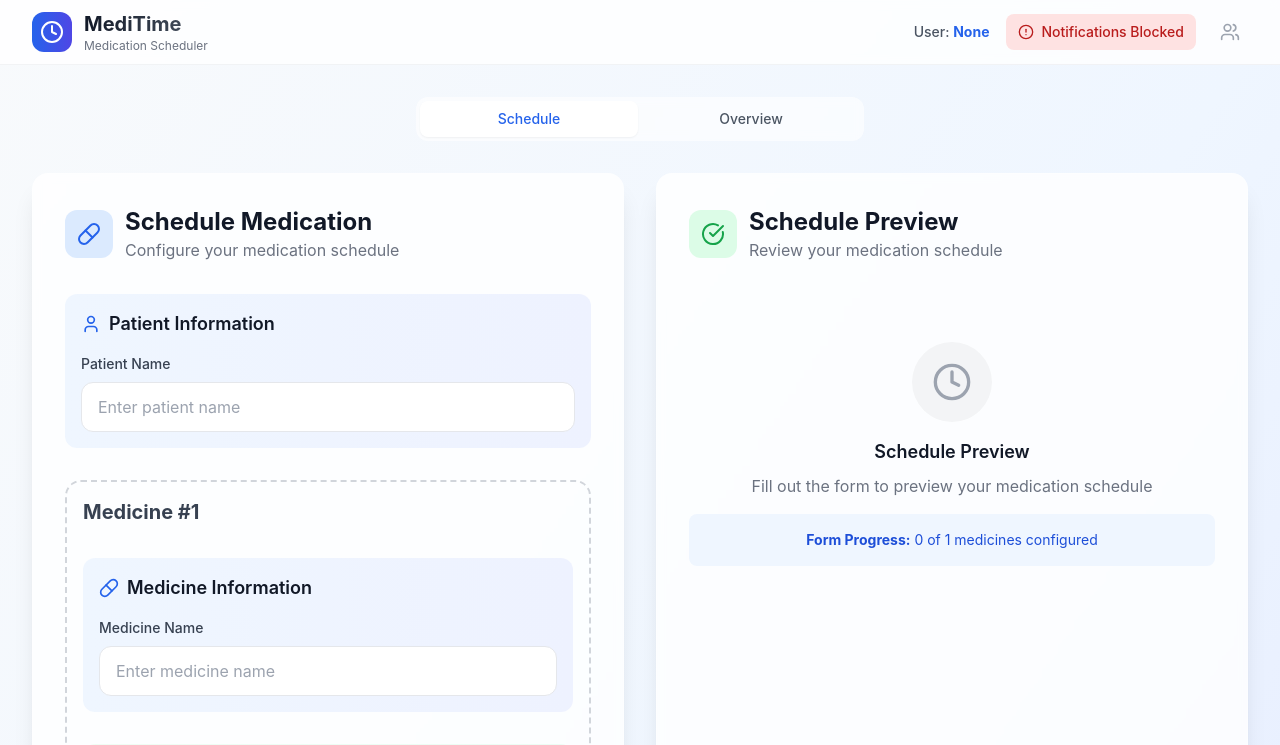
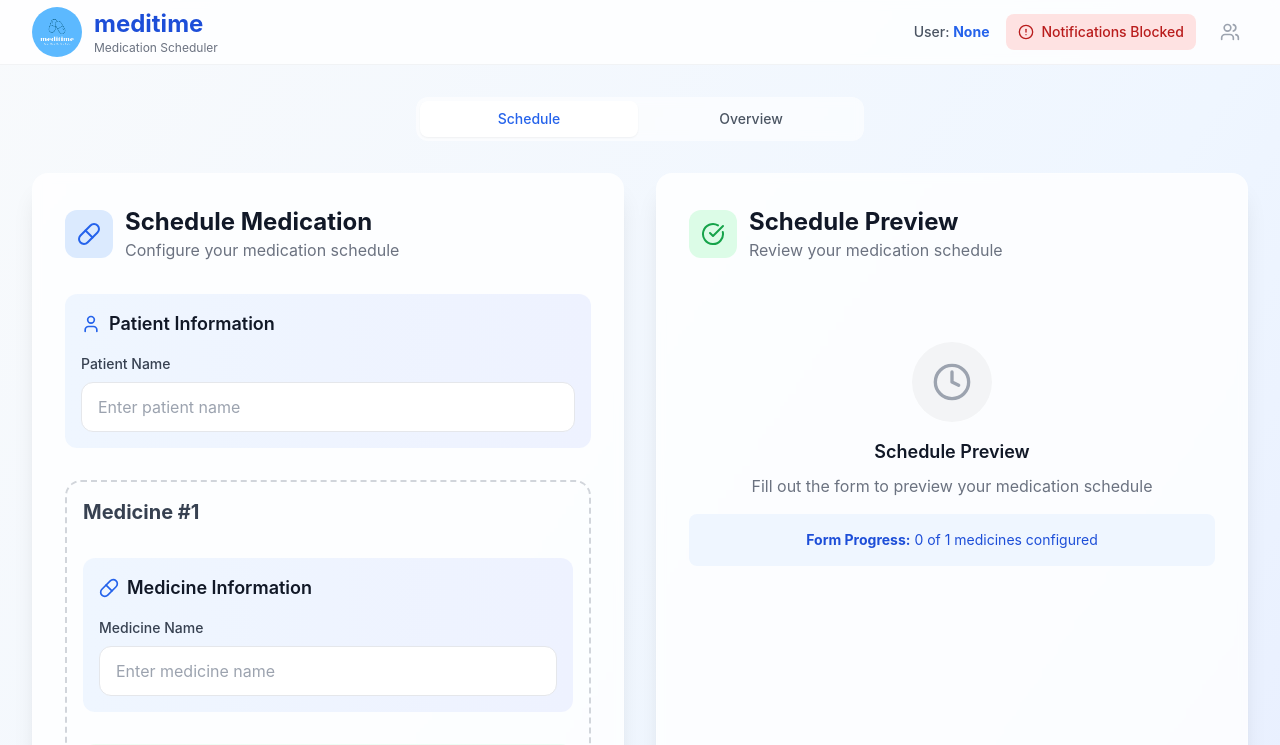
Before and after one commit to roshan35480/meditime, a React (Create React App) app: page / in a window 1280 px wide. Shown: the top 745 px of the page. Built offline with nearby package versions, Linux system fonts and the light colour scheme.

Commit message:
Update logo in header and add logo to README for branding

```diff
--- a/src/components/Header.js
+++ b/src/components/Header.js
@@ -13,13 +13,9 @@ const Header = ({
       <div className="max-w-7xl mx-auto px-4 sm:px-6 lg:px-8">
         <div className="flex items-center justify-between h-16">
           <div className="flex items-center space-x-3">
-            <div className="bg-gradient-to-r from-blue-600 to-indigo-600 p-2 rounded-xl">
-              <Clock className="w-6 h-6 text-white" />
-            </div>
+            <img src="/meditime-logo.png" alt="MediTime Logo" style={{ height: 50 , width: 50, borderRadius: 50}} />
             <div>
-              <h1 className="text-xl font-bold bg-gradient-to-r from-gray-900 to-gray-600 bg-clip-text text-transparent">
-                MediTime
-              </h1>
+              <h1 className="text-2xl font-bold text-blue-700">meditime</h1>
               <p className="hidden sm:block text-xs text-gray-500">Medication Scheduler</p>
             </div>
           </div>
```
Also changed, not shown: public/meditime-logo.png (added), 1 other file (tests, documents, lock files or other folders).
